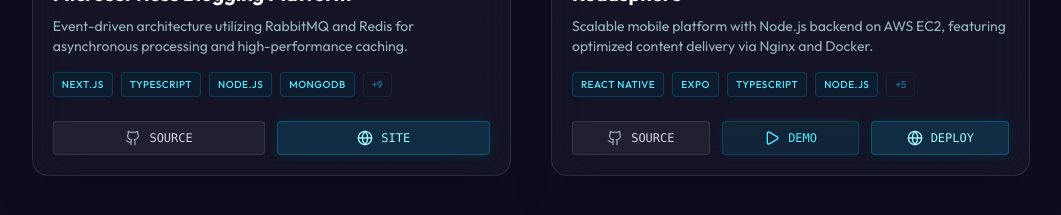
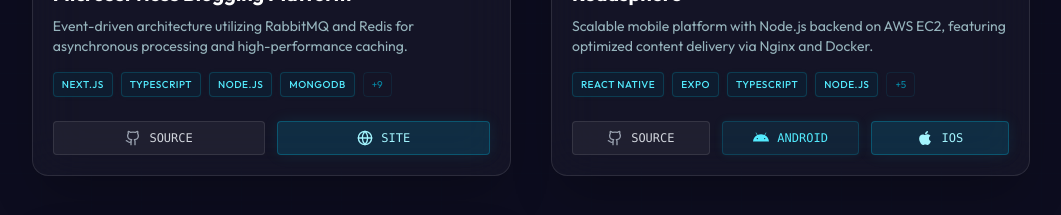
Before and after one commit to vedchaudhari/nextjs-portfolio, a Next.js app: page / in a window 1280 px wide. Shown: the part 3640-3855 px from the top of the page, without its empty margins (109-1170 px from the left). Built offline with nearby package versions, Linux system fonts and the light colour scheme.

Commit message:
feat: Add platform-specific icons and labels for project demo and live links.

```diff
--- a/components/home/projects/Projects.tsx
+++ b/components/home/projects/Projects.tsx
@@ -3,6 +3,7 @@
 import React, { useState, useRef, useEffect } from 'react'
 import { motion, AnimatePresence } from 'framer-motion'
 import { Github, Globe, ChevronLeft, ChevronRight, Play } from 'lucide-react'
+import { FaAndroid, FaApple } from 'react-icons/fa'
 
 
 const projects = [
@@ -33,8 +34,9 @@
         tech: ['React Native', 'Expo', 'TypeScript', 'Node.js', 'Docker', 'AWS', 'GitHub Actions', 'CI/CD', 'Nginx'],
         github: 'https://github.com/vedchaudhari/rn-bookworm',
         playLive: 'https://appetize.io/app/b_hyut3u3m5x5sns3lrhduhsmr5e',
-        live: 'https://expo.dev/accounts/vedchaudhari/projects/readsphere/builds/712cda94-ff52-411f-8a90-1b0882e910c0',
-        liveLabel: 'Android Build',
+        playLiveLabel: 'Android',
+        live: 'https://appetize.io/app/b_mymvypqrhea6r3twd2blcdk3eq',
+        liveLabel: 'iOS',
         delay: 0.1
     },
     {
@@ -264,8 +266,12 @@
                             rel="noopener noreferrer"
                             className="flex-1 flex items-center justify-center gap-2 px-3 py-2 bg-cyan-500/10 hover:bg-cyan-500/20 border border-cyan-500/20 hover:border-cyan-500/40 rounded text-sm text-cyan-300 transition-all group/btn shadow-[0_0_10px_rgba(6,182,212,0.1)]"
                         >
-                            <Play size={16} />
-                            <span className="font-mono text-xs uppercase">Demo</span>
+                            {/* @ts-ignore */}
+                            {project.playLiveLabel === 'Android' ? <FaAndroid size={16} /> : <Play size={16} />}
+                            <span className="font-mono text-xs uppercase">
+                                {/* @ts-ignore */}
+                                {project.playLiveLabel || 'Demo'}
+                            </span>
                         </a>
                     )}
 
@@ -275,10 +281,11 @@
                         rel="noopener noreferrer"
                         className="flex-1 flex items-center justify-center gap-2 px-3 py-2 bg-cyan-600/20 hover:bg-cyan-600/30 border border-cyan-500/30 hover:border-cyan-400/60 rounded text-sm text-cyan-200 transition-all group/btn shadow-[0_0_15px_rgba(6,182,212,0.1)] hover:shadow-[0_0_20px_rgba(6,182,212,0.2)]"
                     >
-                        <Globe size={16} />
+                        {/* @ts-ignore */}
+                        {project.liveLabel === 'iOS' ? <FaApple size={16} /> : <Globe size={16} />}
                         <span className="font-mono text-xs uppercase">
                             {/* @ts-ignore */}
-                            {project.liveLabel ? 'Deploy' : 'Site'}
+                            {project.liveLabel || 'Site'}
                         </span>
                     </a>
                 </div>
```
